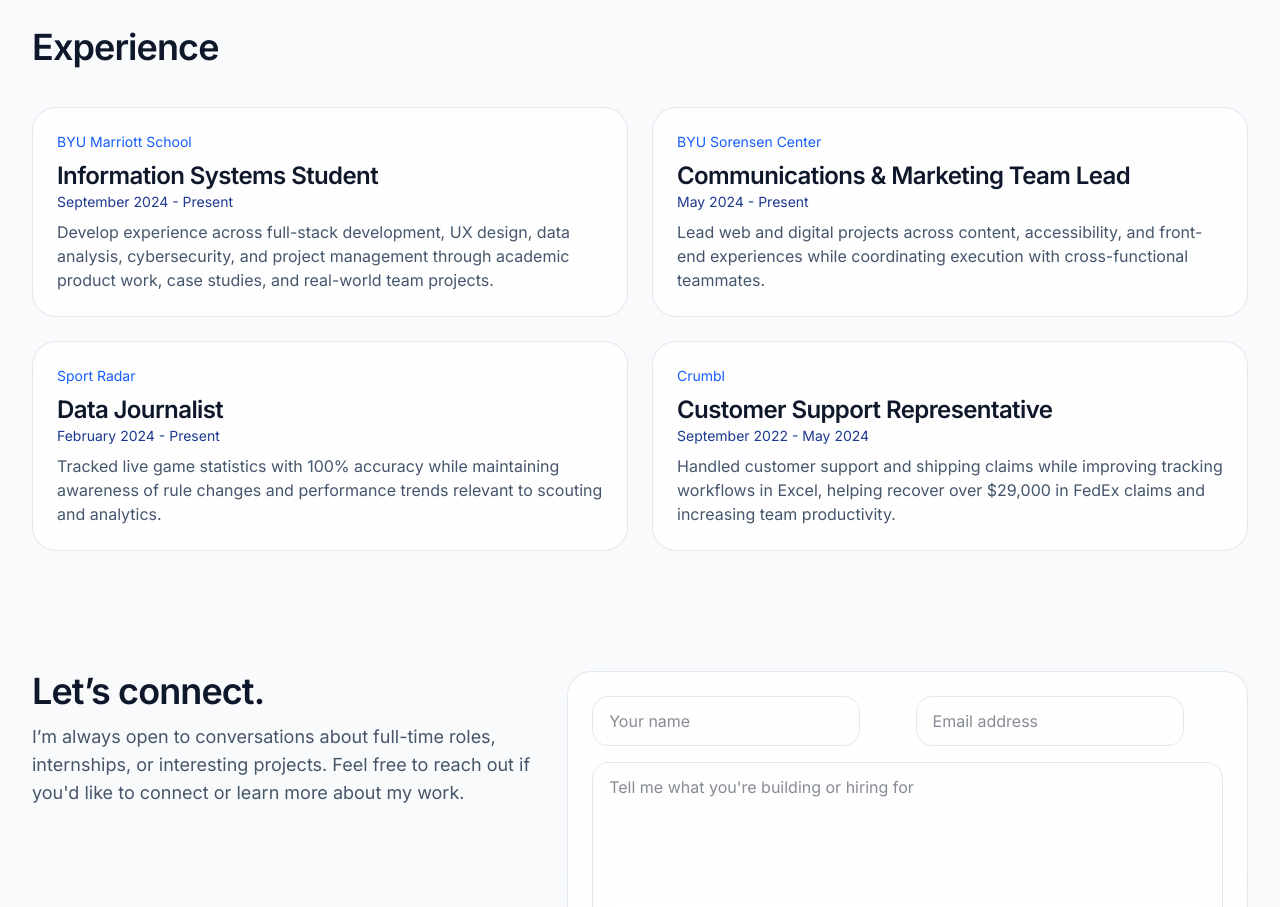
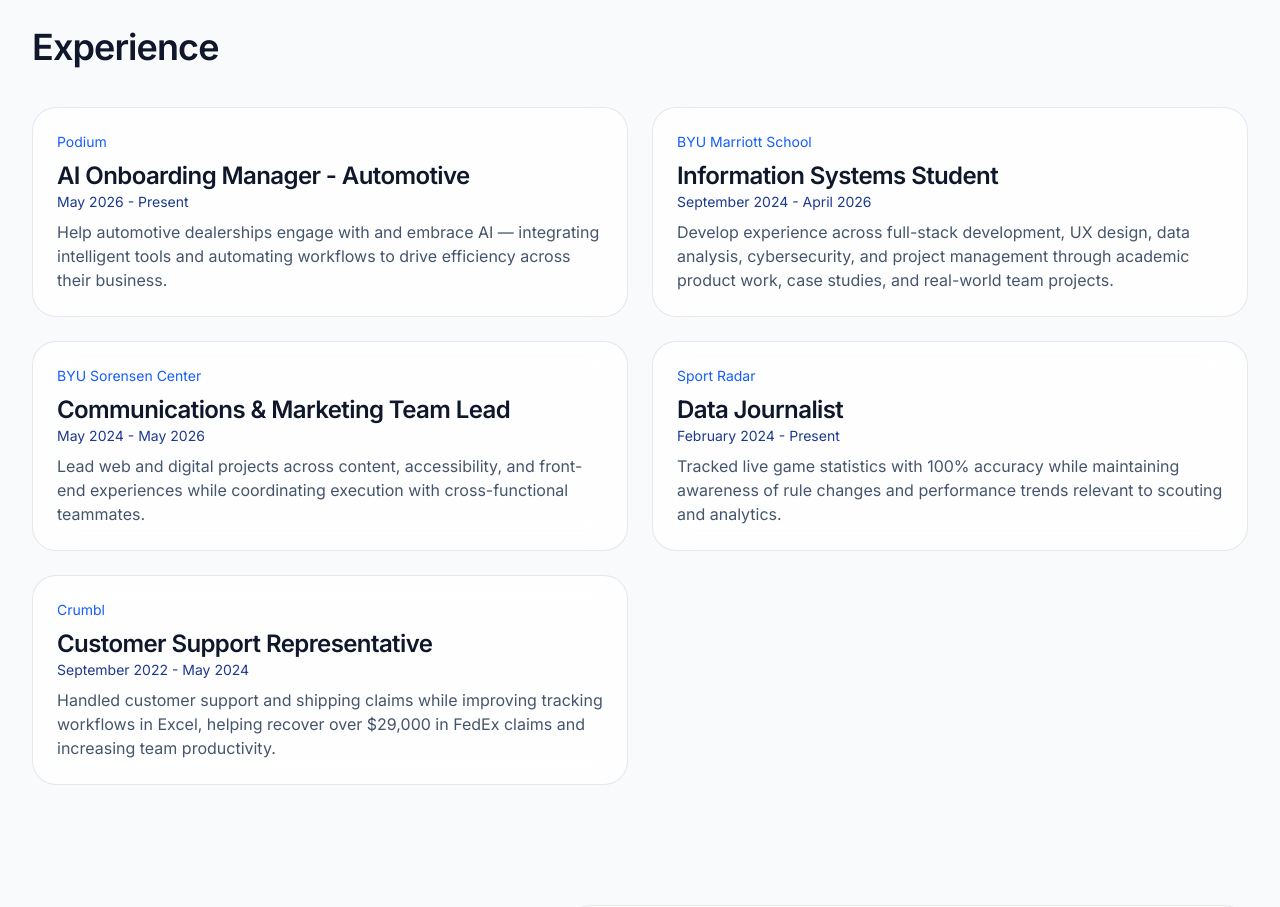
Before and after one commit to AAllred18/andrew-allred-portfolio, a Next.js app: page / in a window 1280 px wide. Shown: the part 2660-3567 px from the top of the page. Built offline with nearby package versions, Linux system fonts and the light colour scheme; no server answers; the database is empty.

Commit message:
Update page.tsx for new role

```diff
--- a/app/page.tsx
+++ b/app/page.tsx
@@ -55,16 +55,23 @@
 
 const experience = [
   {
+    title: 'AI Onboarding Manager - Automotive',
+    company: 'Podium',
+    dates: 'May 2026 - Present',
+    summary:
+      'Help automotive dealerships engage with and embrace AI — integrating intelligent tools and automating workflows to drive efficiency across their business.'
+  },
+  {
     title: 'Information Systems Student',
     company: 'BYU Marriott School',
-    dates: 'September 2024 - Present',
+    dates: 'September 2024 - April 2026',
     summary:
       'Develop experience across full-stack development, UX design, data analysis, cybersecurity, and project management through academic product work, case studies, and real-world team projects.'
   },
   {
     title: 'Communications & Marketing Team Lead',
     company: 'BYU Sorensen Center',
-    dates: 'May 2024 - Present',
+    dates: 'May 2024 - May 2026',
     summary:
       'Lead web and digital projects across content, accessibility, and front-end experiences while coordinating execution with cross-functional teammates.'
   },
```
